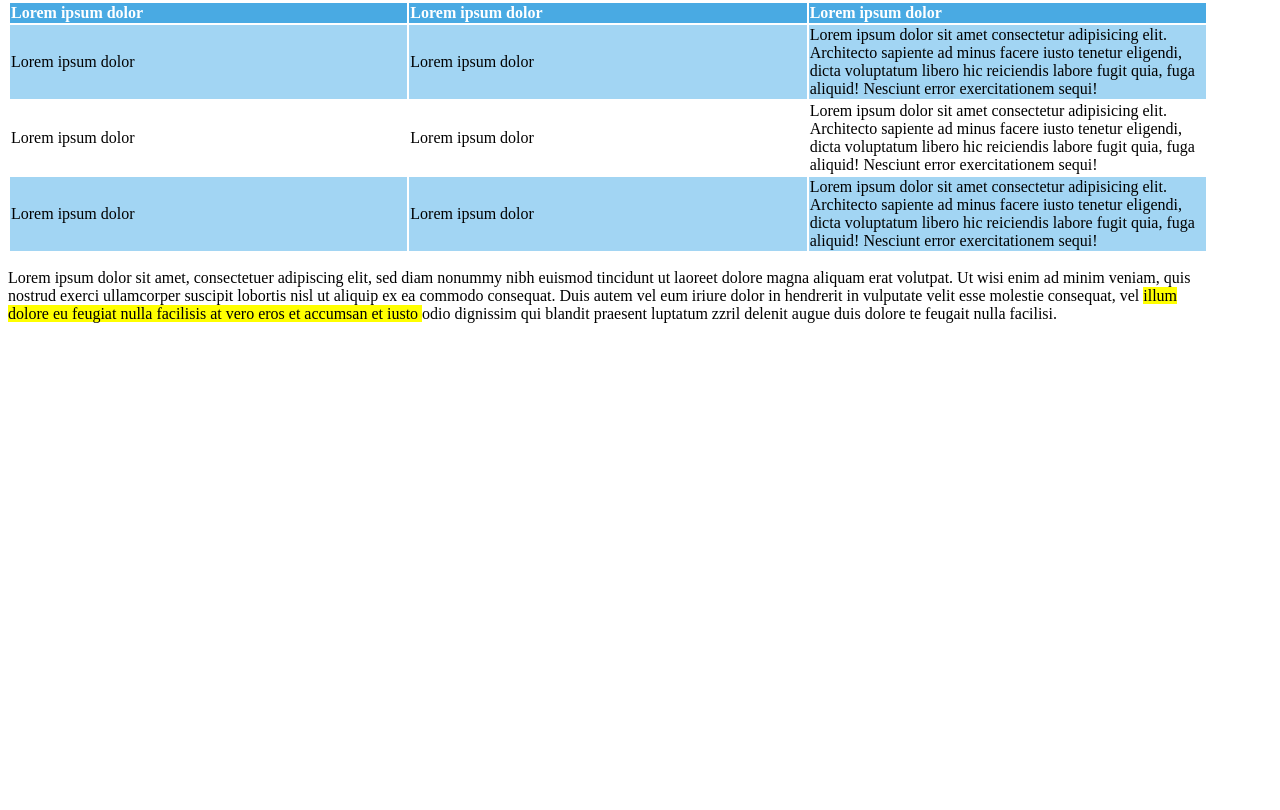
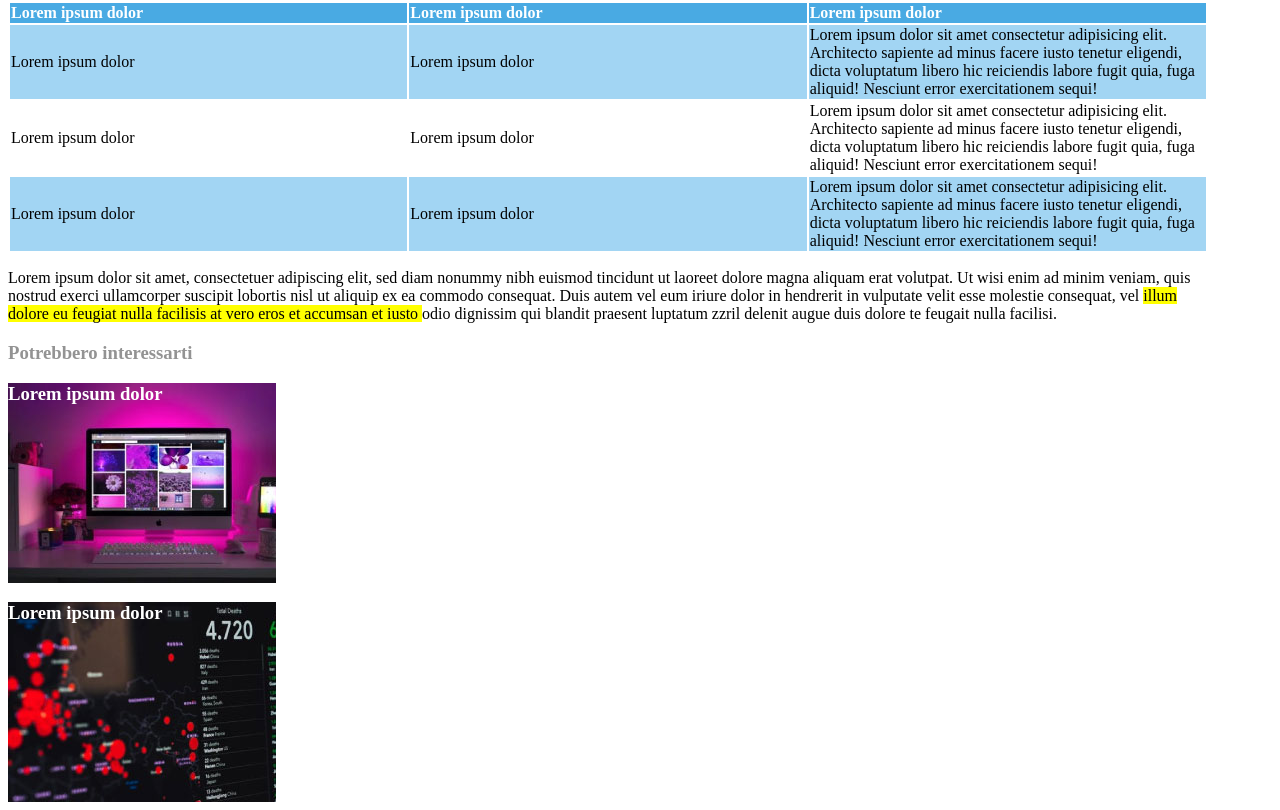
Before and after one commit to Damiana-Arangio/html-css-booleaner, a plain HTML site: page index.html in a window 1280 px wide. Shown: the part 897-1707 px from the top of the page. Before the commit the page ends 1236 px from the top, so only its background shows below. Drawn offline with Linux system fonts and the light colour scheme.

Commit message:
Aggiunta articoli consigliati (HTML e CSS)

```diff
--- a/css/styles.css
+++ b/css/styles.css
@@ -68,7 +68,7 @@ h1 {
 /* Layout tabella */
 table {
     table-layout: fixed;                                    /* Imposta layout fisso */
-    width: 1200px; */
+    width: 1200px;
 }
 
 /* Colori background */
@@ -79,3 +79,22 @@ table {
 .bg-color-lightblue {
     background-color: rgb(162, 213, 243);
 }
+
+/*! ARTICOLI CONSIGLIATI */
+
+/* Monitor */
+#bg-monitor {
+    background-image: url(../img/monitor.jpg);
+}
+
+/* Grafico */
+#bg-grafico {
+    background-image: url(../img/graph.jpg);
+}
+
+/* Layout articoli consigliati */
+.layout-articoli-consigliati {
+    height: 200px;
+    width: 268px;
+    background-repeat: no-repeat;
+}
--- a/index.html
+++ b/index.html
@@ -129,12 +129,28 @@
                     praesent luptatum zzril delenit augue duis dolore te feugait nulla facilisi.</p>
             </article>
         </div>
+
+        <!-- ARTICOLI CONSIGLIATI -->
+        <aside>
+
+            <!-- Intestazione articoli consigliati -->
+            <header>
+                <h3 class="text-color-grey"> Potrebbero interessarti </h3>
+            </header>
+
+            <!-- Monitor -->
+            <div id="bg-monitor" class="layout-articoli-consigliati text-color-white">
+                <h3> Lorem ipsum dolor</h3>
+            </div>
+
+            <!-- Grafico -->
+            <div id="bg-grafico" class="layout-articoli-consigliati text-color-white">
+                <h3> Lorem ipsum dolor</h3>
+            </div>
+
+        </aside>
+
     </main>
-
-    <!-- SEZIONE POTREBBERO INTERESSARTI -->
-    <aside>
-
-    </aside>
 
 </body>
 </html>
```
